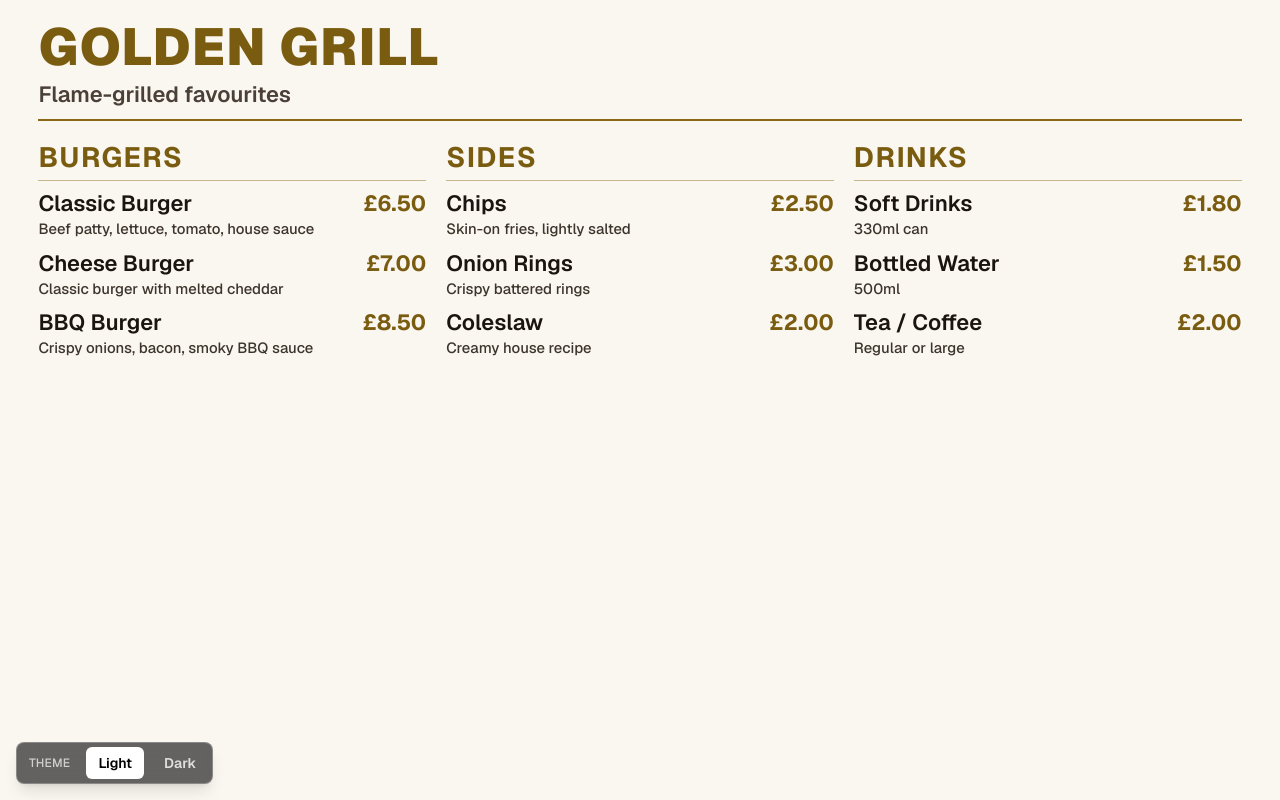
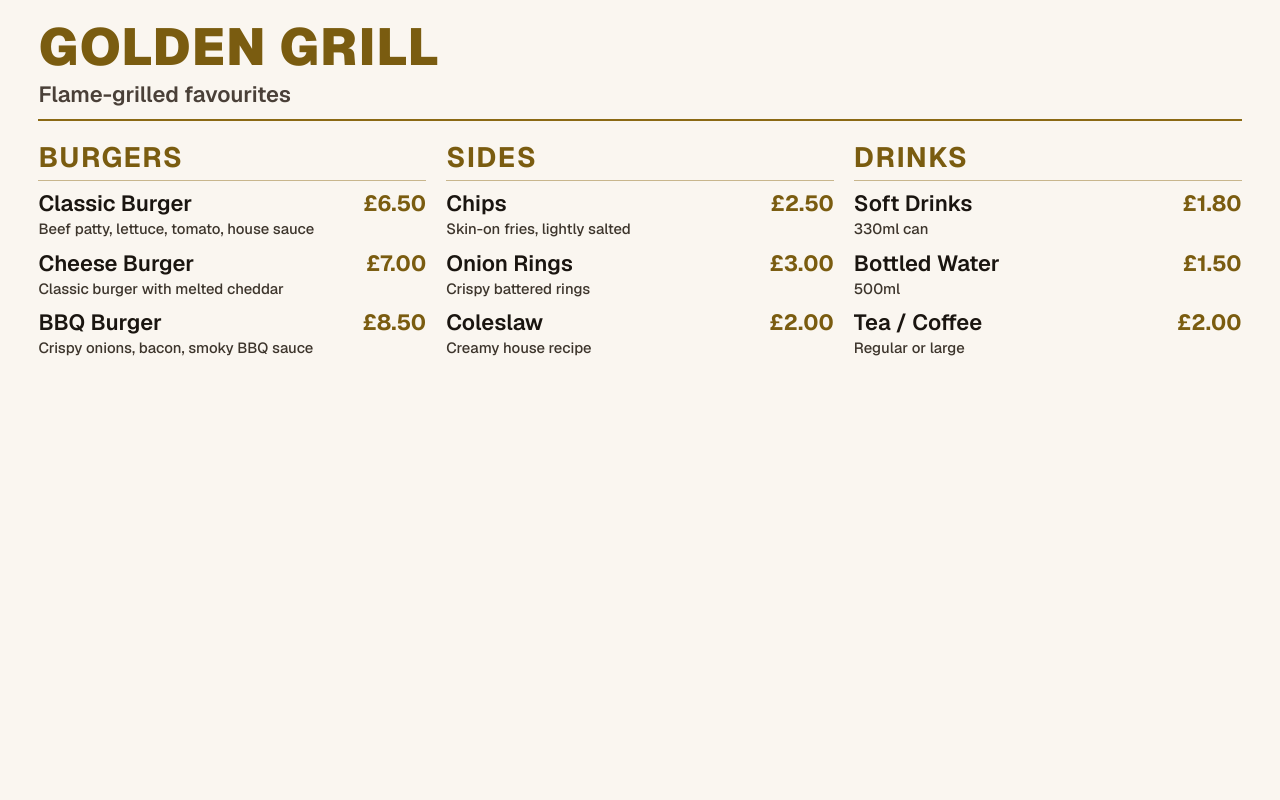
Before and after one commit to BSasfy/GoldenGrill, a Next.js app: page /display in a window 1280 px wide. Built offline with nearby package versions, Linux system fonts and the light colour scheme.

Commit message:
remove theme from display

```diff
--- a/src/app/display/DisplayPageClient.tsx
+++ /dev/null
@@ -1,64 +0,0 @@
-"use client";
-
-import { useState } from "react";
-import { DisplayRotator } from "@/components/DisplayRotator";
-import type { DisplayTheme, MenuData, SpecialsData } from "@/lib/types";
-
-/** TEMP: demo theme toggle for /display — remove when no longer needed. */
-export function DisplayPageClient({
-  menu,
-  specials,
-  initialTheme,
-  rotationSeconds,
-}: {
-  menu: MenuData;
-  specials: SpecialsData;
-  initialTheme: DisplayTheme;
-  rotationSeconds: number;
-}) {
-  const [theme, setTheme] = useState(initialTheme);
-
-  return (
-    <>
-      <DisplayRotator
-        menu={menu}
-        specials={specials}
-        theme={theme}
-        rotationSeconds={rotationSeconds}
-      />
-
-      <div
-        className="fixed bottom-4 left-4 z-50 flex items-center gap-2 rounded-lg border border-white/25 bg-black/60 p-1 text-sm text-white shadow-lg backdrop-blur-sm"
-        aria-label="Demo theme toggle"
-      >
-        <span className="px-2 text-xs font-medium uppercase tracking-wide text-white/70">
-          Theme
-        </span>
-        <button
-          type="button"
-          onClick={() => setTheme("bright")}
-          aria-pressed={theme === "bright"}
-          className={`rounded-md px-3 py-1.5 font-semibold transition ${
-            theme === "bright"
-              ? "bg-white text-black"
-              : "text-white/80 hover:text-white"
-          }`}
-        >
-          Light
-        </button>
-        <button
-          type="button"
-          onClick={() => setTheme("dark")}
-          aria-pressed={theme === "dark"}
-          className={`rounded-md px-3 py-1.5 font-semibold transition ${
-            theme === "dark"
-              ? "bg-white text-black"
-              : "text-white/80 hover:text-white"
-          }`}
-        >
-          Dark
-        </button>
-      </div>
-    </>
-  );
-}
--- a/src/app/display/page.tsx
+++ b/src/app/display/page.tsx
@@ -1,4 +1,4 @@
-import { DisplayPageClient } from "./DisplayPageClient";
+import { DisplayRotator } from "@/components/DisplayRotator";
 import { getMenu, getSettings, getSpecials } from "@/lib/storage";
 
 export const dynamic = "force-dynamic";
@@ -10,10 +10,10 @@ export default async function DisplayPage() {
     getSettings(),
   ]);
   return (
-    <DisplayPageClient
+    <DisplayRotator
       menu={menu}
       specials={specials}
-      initialTheme={settings.displayTheme}
+      theme={settings.displayTheme}
       rotationSeconds={settings.displaySpeedSeconds}
     />
   );
```
